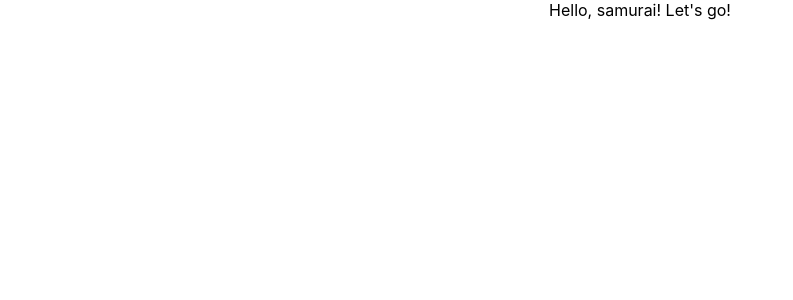
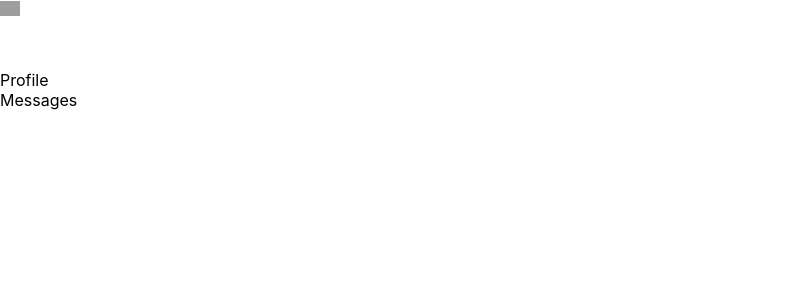
Before and after one commit to AlexNemtsev/samurai-way, a React (Create React App) app: page / in a window 1280 px wide. Shown: the top 300 px of the page, without its empty margins (0-793 px from the left). Built offline with nearby package versions, Linux system fonts and the light colour scheme; grey boxes are pictures that could not be loaded.

Commit message:
feat: add base layout

```diff
--- a/src/App.css
+++ b/src/App.css
@@ -1,38 +1,26 @@
-.App {
-  text-align: center;
+.app-wrapper {
+  display: grid;
+
+  grid-template-areas:
+    "h h"
+    "n c";
+  grid-template-rows: 60px 1fr;
+  grid-template-columns: 2fr 10fr;
+  grid-gap: 10px;
 }
 
-.App-logo {
-  height: 40vmin;
-  pointer-events: none;
+.header {
+  grid-area: h;
 }
 
-@media (prefers-reduced-motion: no-preference) {
-  .App-logo {
-    animation: App-logo-spin infinite 20s linear;
-  }
+.header img {
+  width: 20px;
 }
 
-.App-header {
-  background-color: #282c34;
-  min-height: 100vh;
-  display: flex;
-  flex-direction: column;
-  align-items: center;
-  justify-content: center;
-  font-size: calc(10px + 2vmin);
-  color: white;
+.nav {
+  grid-area: n;
 }
 
-.App-link {
-  color: #61dafb;
+.content {
+  grid-area: c;
 }
-
-@keyframes App-logo-spin {
-  from {
-    transform: rotate(0deg);
-  }
-  to {
-    transform: rotate(360deg);
-  }
-}
--- a/src/App.tsx
+++ b/src/App.tsx
@@ -1,8 +1,21 @@
-import React from 'react';
 import './App.css';
 
 function App() {
-  return <div className="App">Hello, samurai! Let's go!</div>;
+  return (
+    <div className="app-wrapper">
+      <header className="header">
+        <img
+          src="https://play-lh.googleusercontent.com/ahJtMe0vfOlAu1XJVQ6rcaGrQBgtrEZQefHy7SXB7jpijKhu1Kkox90XDuH8RmcBOXNn"
+          alt=""
+        />
+      </header>
+      <nav className="nav">
+        <div>Profile</div>
+        <div>Messages</div>
+      </nav>
+      <div className="content"></div>
+    </div>
+  );
 }
 
 export default App;
```
